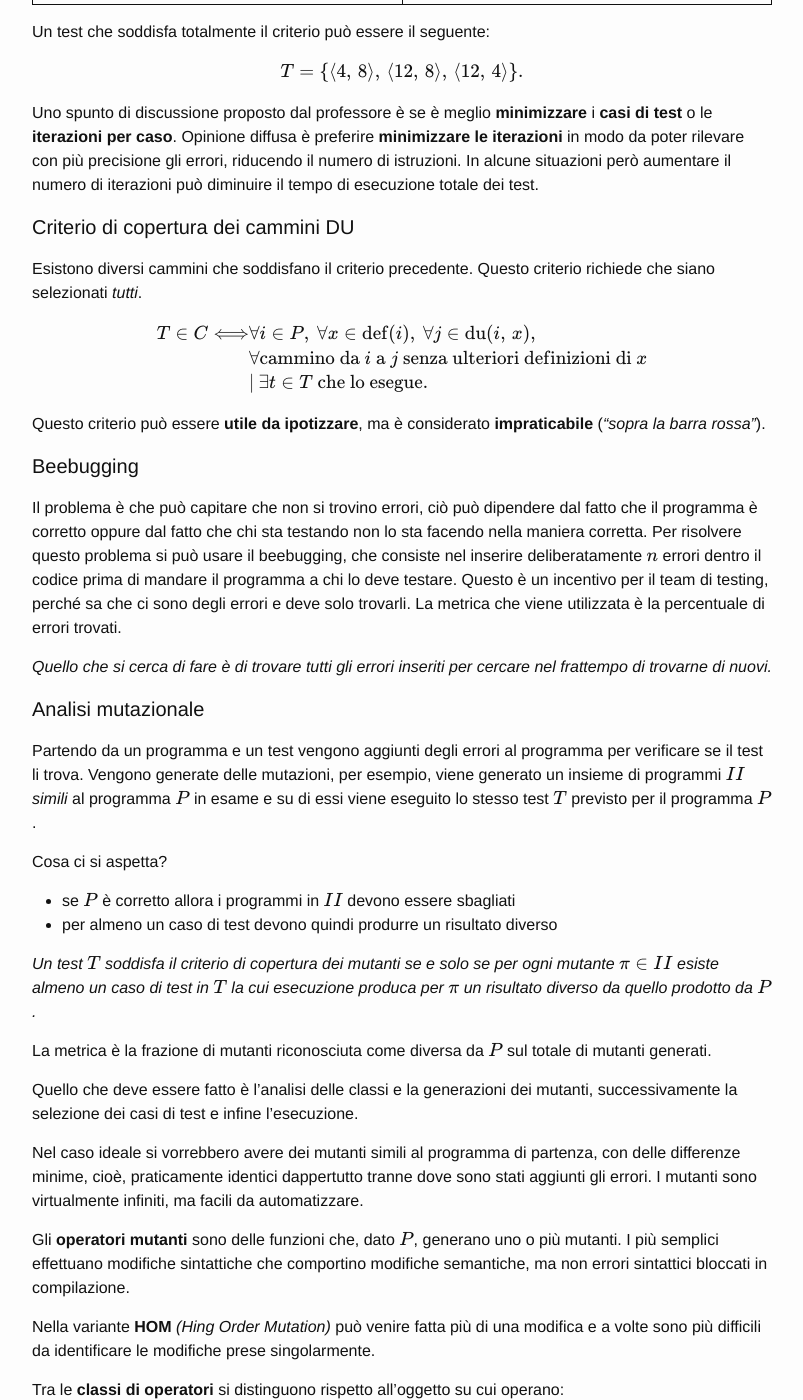
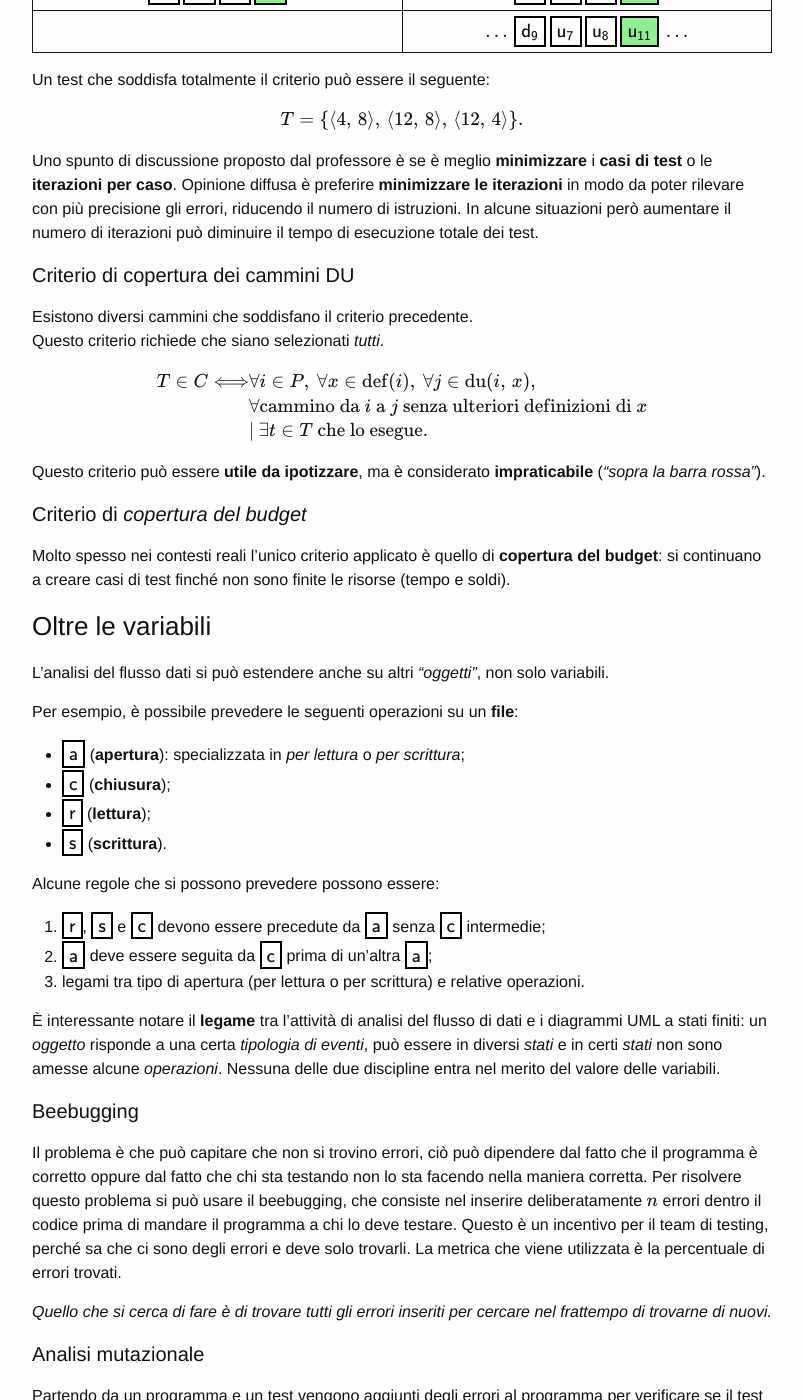
Before and after one commit to MarcoBuster/sweng, a Jekyll site: the page built from _posts/2022-11-23-testing-e-processi-di-review.md, in a window 1280 px wide and 1400 px high, scrolled down 17402 px. Shown: the whole window, without its empty margins (238-1041 px from the left). Built offline with Jekyll 4.4.1, drawn with Linux system fonts in a browser that asks for light colours; formulas are drawn with MathJax 3; the table of contents is made by our own code; some of the changed text lies outside the part shown.

Commit message:
Integrate 'Oltre le variabili' subsection

```diff
--- a/_posts/2022-11-23-testing-e-processi-di-review.md
+++ b/_posts/2022-11-23-testing-e-processi-di-review.md
@@ -862,7 +862,7 @@ In alcune situazioni però aumentare il numero di iterazioni può diminuire il t
 
 #### Criterio di copertura dei cammini DU
 
-Esistono diversi cammini che soddisfano il criterio precedente.
+Esistono diversi cammini che soddisfano il criterio precedente. \\
 Questo criterio richiede che siano selezionati _tutti_.
 
 $$
@@ -874,6 +874,28 @@ T \in C \Longleftrightarrow& \forall i \in P, \  \forall x \in \operatorname{def
 $$
 
 Questo criterio può essere **utile da ipotizzare**, ma è considerato **impraticabile** (_"sopra la barra rossa"_).
+
+#### Criterio di _copertura del budget_
+
+Molto spesso nei contesti reali l'unico criterio applicato è quello di **copertura del budget**: si continuano a creare casi di test finché non sono finite le risorse (tempo e soldi).
+
+### Oltre le variabili
+
+L'analisi del flusso dati si può estendere anche su altri _"oggetti"_, non solo variabili.
+
+Per esempio, è possibile prevedere le seguenti operazioni su un __file__:
+- $$\op{a}$$ (__apertura__): specializzata in _per lettura_ o _per scrittura_;
+- $$\op{c}$$ (__chiusura__);
+- $$\op{r}$$ (__lettura__);
+- $$\op{s}$$ (__scrittura__).
+
+Alcune regole che si possono prevedere possono essere:
+1. $$\op{r}$$, $$\op{s}$$ e $$\op{c}$$ devono essere precedute da $$\op{a}$$ senza $$\op{c}$$ intermedie;
+2. $$\op{a}$$ deve essere seguita da $$\op{c}$$ prima di un'altra $$\op{a}$$;
+3. legami tra tipo di apertura (per lettura o per scrittura) e relative operazioni.
+
+È interessante notare il **legame** tra l'attività di analisi del flusso di dati e i diagrammi UML a stati finiti: un _oggetto_ risponde a una certa _tipologia di eventi_, può essere in diversi _stati_ e in certi _stati_ non sono amesse alcune _operazioni_.
+Nessuna delle due discipline entra nel merito del valore delle variabili.
 
 #### Beebugging
 
```
